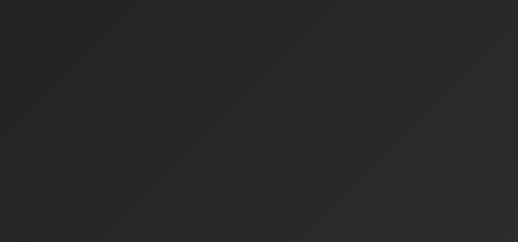
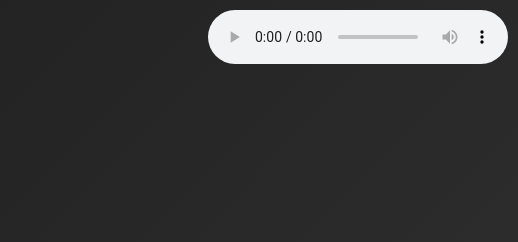
Before and after one commit to Ad3-all/godz-clan, a plain HTML site: page index.html in a window 1280 px wide. Shown: the top 242 px of the page, 762-1280 px from the left. Drawn offline with Linux system fonts and the light colour scheme.

Commit message:
Add files via upload

```diff
--- a/index.html
+++ b/index.html
@@ -85,7 +85,13 @@
     </style>
 
 </head>
-<body>
+
+    <body>
+    <audio autoplay loop controls style="position: fixed; top: 10px; right: 10px; z-index: 1000;">
+        <source src="https://dl.sndup.net/kx9n/Viking_Music_Battle.mp3" type="audio/mpeg">
+        Il tuo browser non supporta l'audio HTML5.
+    </audio>
+
     <header>
         <img src="Logo_del_Clan_GD.png" alt="GoDz Clan Logo">
         <h1>GoDz Clan</h1>
```
